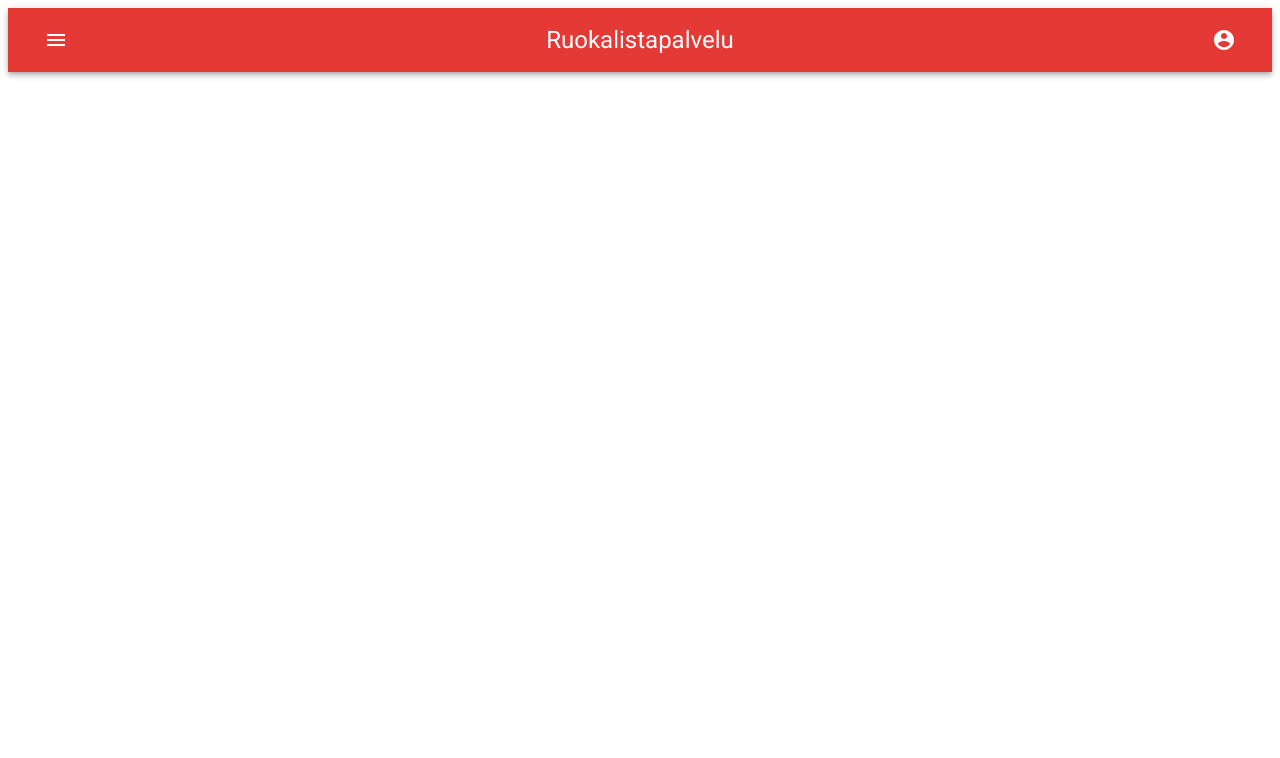
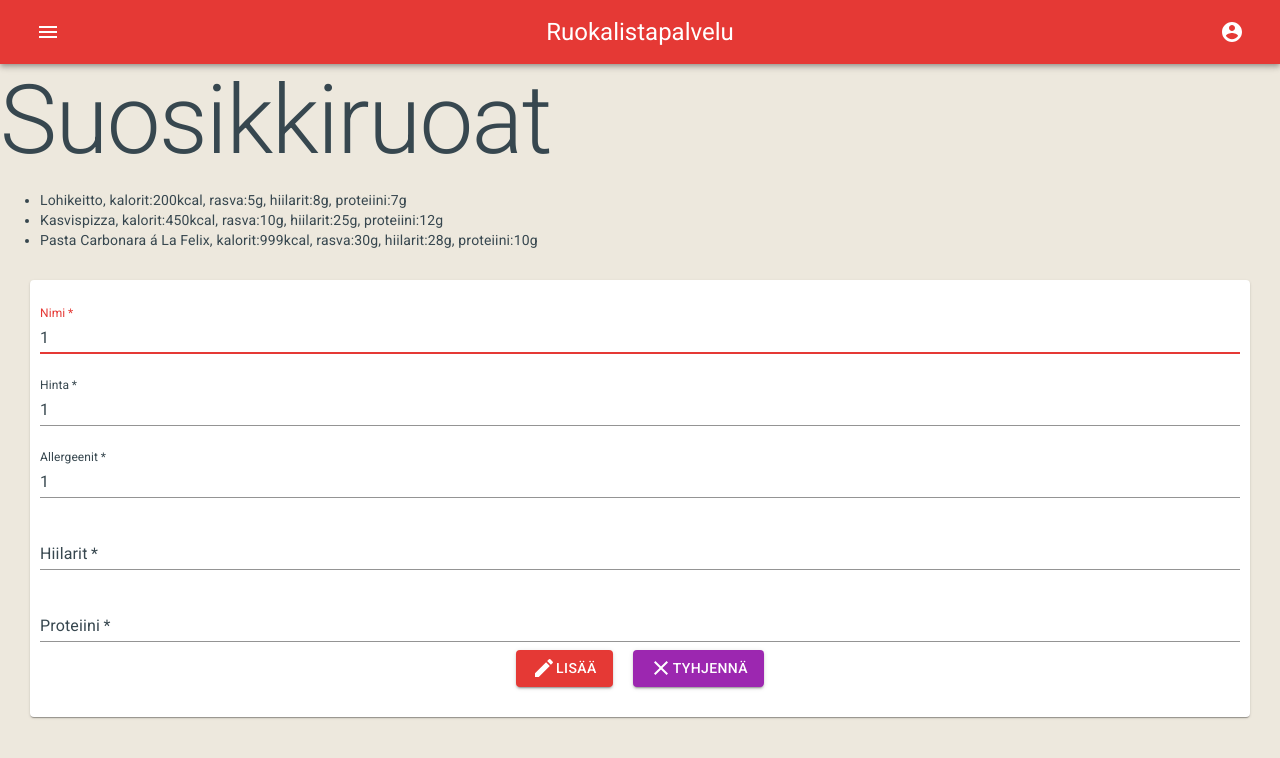
Before and after one commit to FeeliksKilpi/Front-End-ohjelmointi, a React (Create React App) app: page /lisaa/1/1/1 in a window 1280 px wide. Shown: the top 758 px of the page. Built offline with nearby package versions, Linux system fonts and the light colour scheme.

Commit message:
update 30.3

```diff
--- a/src/HarjTyoRavintolat.js
+++ b/src/HarjTyoRavintolat.js
@@ -60,7 +60,7 @@ const theme = createMuiTheme({
         secondary: {main: purple[500], contrastText: '#FFFFFF'},
         text: {primary: blueGrey[800], secondary: blueGrey[800], contrastText: '#FFFFFF'},
         action: {hover: purple[200]},
-        background: {default: '#FFFFFF'},
+        background: {default: '#ede8dd'},
      },
     typography: { },
     overrides: { },
@@ -71,13 +71,15 @@ const theme = createMuiTheme({
 function HarjTyoRavintolat() {
     return(
     <MuiThemeProvider theme={theme}>
+        <CssBaseline />
         <BrowserRouter>
             <div>
-                <NavBar navigaatio />
+                <NavBar />
                 <Switch>
                     <Route exact path="/" component={ Ruokalista }/>
                     <Route path='/yhteystietoja' render={(props) => <Yhteystietoja {...props} yhteystiedot={ osoiteTietoja }/> } />
                     <Route path='/suosikkiruoat' component={ SuosikkiRuoat } />
+                    <Route path='/lisaa/:nimi/:hinta?/:allergeenit?' component={  SuosikkiRuoat } />
                 </Switch>
             </div>
         </BrowserRouter>
--- a/src/HarjoitustyoNavigaatio/NavBar.js
+++ b/src/HarjoitustyoNavigaatio/NavBar.js
@@ -33,7 +33,7 @@ import Koulutusohjelmat from '../components/Koulutusohjelmat';
 
 import { Link } from 'react-router-dom';
 
-function NavBar(props) {
+function NavBar() {
     const [value, setValue] = useState(0);
     //Drawer
     const [open, setOpen] = useState(false);
--- a/src/components/NewFoodForm.js
+++ b/src/components/NewFoodForm.js
@@ -4,21 +4,23 @@ import Button from '@material-ui/core/Button';
 import { TextField } from '@material-ui/core';
 import CreateIcon from '@material-ui/icons/Create';
 import ClearIcon from '@material-ui/icons/Clear';
+import { useParams } from 'react-router';
 
 const NewFoodForm = ({ addFood }) => {
+    let {nimi, hinta, allergeenit} = useParams();
     const [viesti, setViesti] = useState('');
     const [safka, setSafka] = useState(
         {
         id: uuid(),
-        nimi: '',
-        kalorit: '',
-        rasva: '',
+        nimi: nimi,
+        hinta: hinta,
+        allergeenit: allergeenit,
         hiilarit: '',
         proteiini: '',
         });
+
     const handleSubmit = (e) => {
         e.preventDefault();
-        console.log(Object.values(safka));
         addFood(safka);
         setSafka('');
     }
@@ -28,8 +30,8 @@ const NewFoodForm = ({ addFood }) => {
 
         setSafka({
             nimi: '',
-            kalorit: '',
-            rasva: '',
+            hinta: '',
+            allergeenit: '',
             hiilarit: '',
             proteiini: ''
         });
@@ -40,9 +42,9 @@ return (
     <form onSubmit={handleSubmit}>
         <TextField label='Nimi' name='nimi' value={ safka.nimi }
             onChange={ (e) => setSafka(e.target.value) } margin='normal' required fullWidth={true} autoFocus/>
-        <TextField label='Kalorit' name='kalorit' value={ safka.kalorit }
+        <TextField label='Hinta' name='hinta' value={ safka.hinta }
             onChange={ (e) => setSafka(e.target.value) } margin='normal' required fullWidth={true} />
-        <TextField label='Rasva' name='rasva' value={ safka.rasva }
+        <TextField label='Allergeenit' name='allergeenit' value={ safka.allergeenit }
             onChange={ (e) => setSafka(e.target.value) } margin='normal' required fullWidth={true} />
         <TextField label='Hiilarit' name='hiilarit' value={ safka.hiilarit }
             onChange={ (e) => setSafka(e.target.value) } margin='normal' required fullWidth={true} />
--- a/src/components/Ruokalista.js
+++ b/src/components/Ruokalista.js
@@ -43,11 +43,12 @@ import lime from '@material-ui/core/colors/lime';
 import teal from '@material-ui/core/colors/teal';
 
 const useStyles = makeStyles({
-    kortti: {
-    backgroundColor: '#edeadf', color: '#nnn',
+    kortti:
+    {
+    backgroundColor: '#e3d5b8', color: '#nnn',
     border: '2px solid grey',
     borderRadius: '20px',
-    margin: '10px'
+    margin: '10px',
         },
 
     logo: {
@@ -99,22 +100,23 @@ function Ruokalista(props) {
 
      });
 
+     //Reitityksen parametrejä varten
      let {ravID} = useParams();
-     ravID = ID;
      let {ravNimi} = useParams();
-     ravNimi = ravintola;
+     let { nimi } = useParams();
+
 
    return (
    <div>
        <Container align="center">
         {virhe} <br />
-        <Paper align="center" elevation={3}>
+        <Paper align="center" elevation={3} className={classes.kortti}>
                 <Typography className={classes.logo} variant={"h1"} align="center" style={ {padding: '4px'} }>{ravintola}</Typography>
                 <Typography className={classes.logo} variant={"h2"} align="center">{luonastietoja}<FastfoodIcon style={ {fontSize: 70} }/></Typography>
 
-        </Paper>
-        <Paper elevation={1} >
-        <FormControl style={ {fontSize: '12px'} }>
+        </Paper >
+        <Paper elevation={1} className={classes.kortti}>
+        <FormControl style={ {fontSize: '12px', margin: '20px'} }>
             <TextField htmlFor='ravintola' variant="outlined" label={"Ravintolan ID, nyt: " + ID}></TextField>
 
 
@@ -127,9 +129,9 @@ function Ruokalista(props) {
                     <MenuItem value='121'>Ravintola Galaksi (121)</MenuItem>
                 </Select>
             <Typography value={ID}>{ID}</Typography>
-            <Button color="primary" variant="contained" value={ID} onClick={ (e) => hae(e) }>Hae</Button>
-            <Button color="primary" variant="contained" component={ Link } to={'/suosikki/' + ravID + '/' + ravNimi + '/' + "testikatu19"}
-            >Lisää suosikkiravintolaksi</Button>
+            <Button color="primary" variant="contained" value={ID} onClick={ (e) => hae(e) } style={{margin: '10px'}}>Hae</Button>
+            <Button color="primary" variant="contained" component={ Link } to={'/suosikki/' + ravID + '/' + ravNimi + '/' + "testikatu19"} style={{margin: '10px'}}
+            >Suosikkiravintola</Button>
         </FormControl>
         </Paper>
         </Container>
@@ -137,9 +139,9 @@ function Ruokalista(props) {
             {/*sisäkkäiset map-funktiot ja Objektiksi muuttaminen*/}
             <Grid container spacing={5} direction="column" alignItems="stretch">
             { ruokalistat.map((tiedot) => (
-                <Grid style={ {padding: '10px', fontSize: '14px'} } key = {tiedot.courses}>
+                <Grid style={ {fontSize: '14px'} } key = {tiedot.courses}>
                     <Card className={classes.kortti}>
-                        <CardHeader title={tiedot.date} subheader={ravintola}></CardHeader>
+                        <CardHeader title={tiedot.date} subheader={ravintola} style={{backgroundColor: '#b09a72'}}></CardHeader>
                             <CardContent>
                             <Typography color='primary'>
                                 <List>
@@ -155,18 +157,18 @@ function Ruokalista(props) {
                                                 : course.title_fi + ' ' + course.properties + ' Hinta: ' + course.price + ' Kasvisruoka'
                                                 }
                                                 <Button variant="outlined" color="primary" size="small" startIcon={<SaveIcon />}
-                                                style={{fontSize: '10px'}}>Suosikki</Button>
+                                                style={{fontSize: '10px', align: 'right'}} component={ Link } to={'/lisaa/' + course.title_fi + '/' + course.price + '/' + course.properties }>Suosikki</Button>
                                                 </ListItem>
                                                 </div> ) }
                                     ) }
                                 </List>
                             </Typography>
                             </CardContent>
-                        <CardActions>
-                            <Button color="primary" variant="outlined">Allergiatiedot <HelpOutlineIcon /></Button>
-                            <Button color="primary" variant="outlined">Hinnasto <EuroIcon /></Button>
-                            <Button color="primary" variant="outlined">Ilmastohyvitys <EcoIcon /></Button>
-                            <Button color="primary" variant="outlined">Suosikit <MoodIcon /></Button>
+                        <CardActions style={{backgroundColor: '#b09a72'}}>
+                            <Button color="secondary" variant="outlined">Allergiatiedot <HelpOutlineIcon /></Button>
+                            <Button color="secondary" variant="outlined">Hinnasto <EuroIcon /></Button>
+                            <Button color="secondary" variant="outlined">Ilmastohyvitys <EcoIcon /></Button>
+                            <Button color="secondary" variant="outlined">Suosikit <MoodIcon /></Button>
                         </CardActions>
                     </Card>
                 </Grid>
--- a/src/components/SuosikkiRuoat.js
+++ b/src/components/SuosikkiRuoat.js
@@ -58,8 +58,8 @@ const addFood = (safka) => {
   setValues([...ruoat, {
     id: uuid(),
     nimi: safka,
-    kalorit: safka.kalorit,
-    rasva: safka.rasva,
+    hinta: safka.hinta,
+    allergeenit: safka.allergeenit,
     hiilarit: safka.hiilarit,
     proteiini: safka.proteiini, }]);
   setViesti('Lisätty');
```
